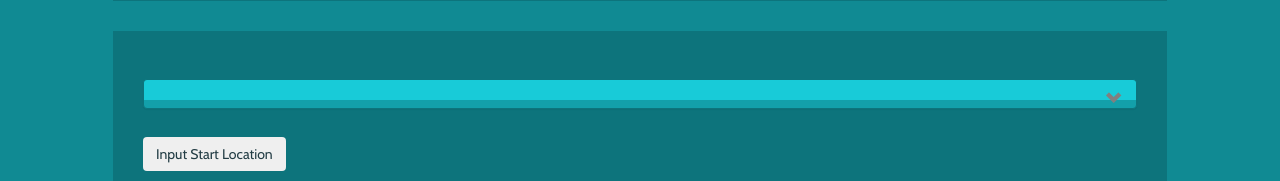
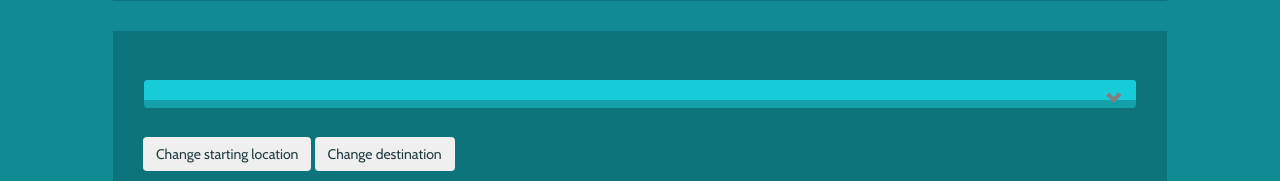
Before and after one commit to myrjola/neverlate, a Django app: page / in a window 1280 px wide. Shown: the part 1854-2035 px from the top of the page. Run offline with Django 3.2, Linux system fonts and the light colour scheme; the visitor is signed in with stand-in values (Sample User, id 1); data that the repository does not hold is empty; parts of the project's set-up code (start-up, migrations or seed data) failed here and were passed over; some libraries are stand-ins or nearby versions.

Commit message:
Implement change destination button

```diff
--- a/django/static/js/Neverlate.js
+++ b/django/static/js/Neverlate.js
@@ -66,7 +66,11 @@ Neverlate.initialize = function() {
         Neverlate.updateDashboardState();
         $('#inputStartLocationButton').on('click', function (event) {
             var jumboroutearray = $(event.target).parents('.jumbotron');
-            Neverlate.promptStartLocation(jumboroutearray);
+            Neverlate.changeStartLocation(jumboroutearray);
+        });
+        $('#inputDestinationButton').on('click', function (event) {
+            var jumboroutearray = $(event.target).parents('.jumbotron');
+            Neverlate.changeDestination(jumboroutearray);
         });
     };
 };
@@ -452,7 +456,7 @@ Neverlate.updateRoutePanel = function(jumboroute, route) {
     panel.find('#arrivalLabel').html(arrival);
 };
 
-Neverlate.promptStartLocation = function(jumboroutearray) {
+Neverlate.changeStartLocation = function(jumboroutearray) {
     var currentStartLocation = jumboroutearray.find('#fromLabel').text();
     var jumboroute = jumboroutearray[0];
     var startLocation = prompt("New start location", currentStartLocation);
@@ -461,3 +465,14 @@ Neverlate.promptStartLocation = function(jumboroutearray) {
         Neverlate.loadRouteByAddress(startLocation, appointment.location, jumboroute, new Date(appointment.start_time));
     }
 };
+
+Neverlate.changeDestination = function(jumboroutearray) {
+    var jumboroute = jumboroutearray[0];
+    var appointment = jumboroute_to_appointment[hash(jumboroute)];
+    var destination = prompt("New destination", appointment.location);
+    if (destination != null) {
+        var currentStartLocation = jumboroutearray.find('#fromLabel').text();
+        Neverlate.loadRouteByAddress(currentStartLocation, destination,
+            jumboroute, new Date(appointment.start_time));
+    }
+};
--- a/django/templates/frontpage.html
+++ b/django/templates/frontpage.html
@@ -49,7 +49,8 @@
                             </div>
                         </div>
                         <div class="responsive-btns">
-                          <button type="button" class="btn-responsive" id="inputStartLocationButton">Input Start Location</button>
+                          <button type="button" class="btn-responsive" id="inputStartLocationButton">Change starting location</button>
+                          <button type="button" class="btn-responsive" id="inputDestinationButton">Change destination</button>
                         </div>
                         Routes by departure time
                         <div class="btn-group" id="routeButtons"  data-toggle="buttons">
```
